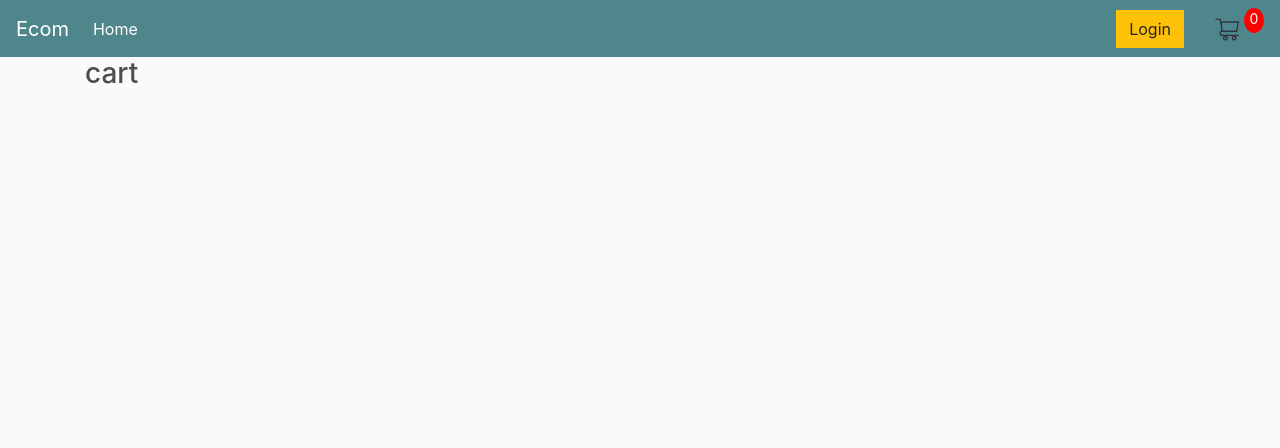
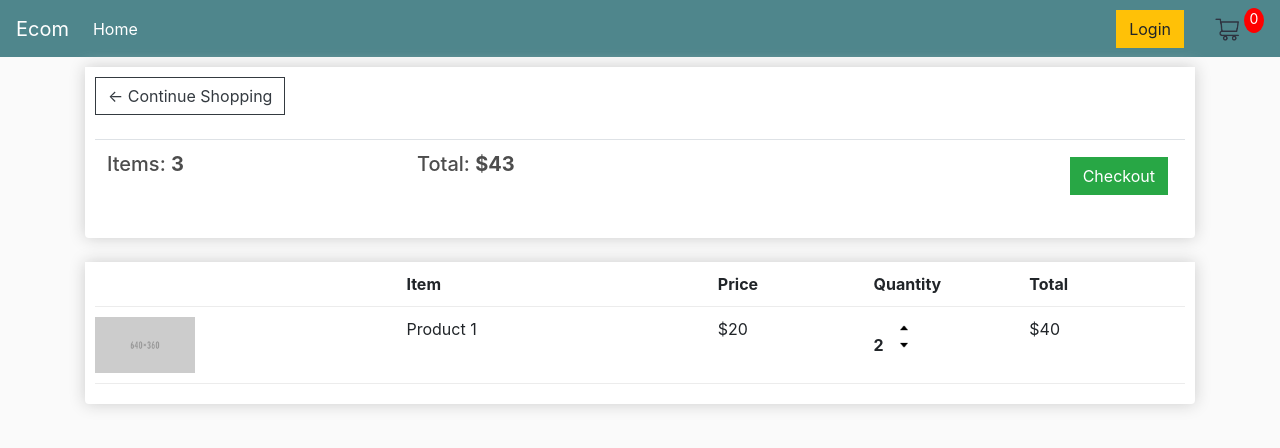
Before and after one commit to motsuka1/ecommerce, a Django app: page /cart/ in a window 1280 px wide. Shown: the top 448 px of the page. Run offline with Django 3.2, Linux system fonts and the light colour scheme; lists and menus that the app fills with data are empty; some libraries are stand-ins or nearby versions.

Commit message:
add features in cart.html

```diff
--- a/store/templates/store/cart.html
+++ b/store/templates/store/cart.html
@@ -1,5 +1,50 @@
 {% extends "store/main.html" %}
 {% load static %}
 {% block content %}
-  <h3>cart</h3>
+  <div class="row">
+    <!-- class = “col-{prefix}-{columns}” {columns}は合計が12に -->
+    <!-- https://qiita.com/akatsuki174/items/53b7367b04ed0b066bbf -->
+    <div class="col-lg-12">
+      <div class="box-element product">
+        <a class="btn btn-outline-dark" href="{% url 'store' %}">&#x2190; Continue Shopping</a>
+
+        <br>
+        <br>
+
+        <table class="table">
+          <tr>
+            <th><h5>Items: <strong>3</strong></h5></th>
+            <th><h5>Total: <strong>$43</strong></h5></th>
+            <th>
+              <a style="float:right; margin:5px" class="btn btn-success" href="{% url 'checkout' %}">Checkout</a>
+            </th>
+          </tr>
+        </table>
+      </div>
+      <br>
+      <div class="box-element product">
+        <div class="cart-row">
+          <div style="flex:2"></div>
+          <div style="flex:2"><strong>Item</strong></div>
+          <div style="flex:1"><strong>Price</strong></div>
+          <div style="flex:1"><strong>Quantity</strong></div>
+          <div style="flex:1"><strong>Total</strong></div>
+        </div>
+
+        <div class="cart-row">
+          <div style="flex:2"><img class="row-image" src="{% static 'images/placeholder.png' %}"></div>
+          <div style="flex:2">Product 1</div>
+          <div style="flex:1">$20</div>
+          <div style="flex:1">
+            <p class="quantity">2</p>
+            <div class="quantity">
+              <img class="chg-quantity" src="{% static 'images/arrow-up.png' %}">
+              <img class="chg-quantity" src="{% static 'images/arrow-down.png' %}">
+            </div>
+          </div>
+          <div style="flex:1">$40</div>
+        </div>
+      </div>
+    </div>
+  </div>
 {% endblock content %}
```
Also changed, not shown: static/images/arrow-down.png (added), static/images/arrow-up.png (added).
